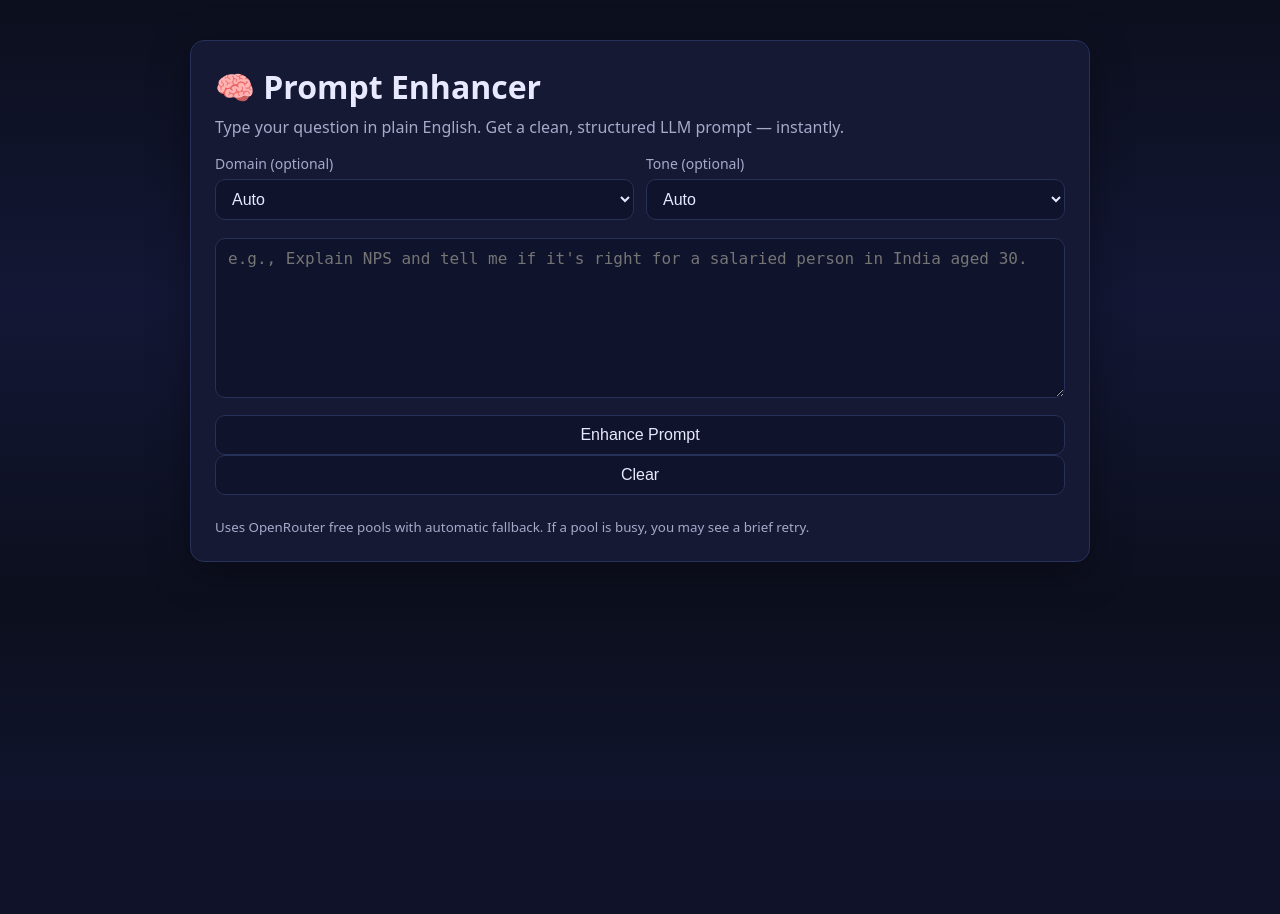
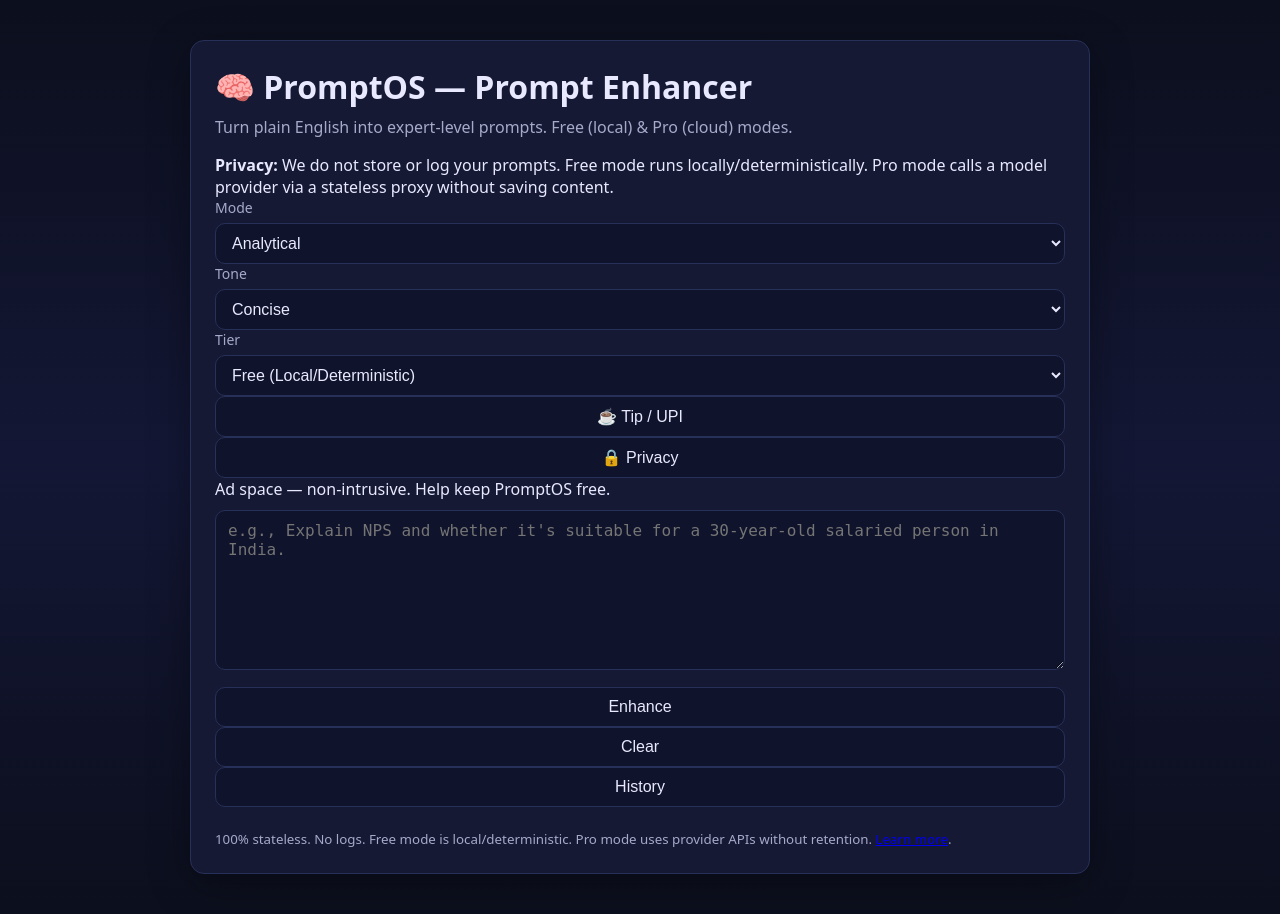
Before and after one commit to babubl/prompt-enhancer, a Flask app: page / in a window 1280 px wide. Before the commit the page ends 598 px from the top, so only its background shows below. Run offline with Flask 3, Linux system fonts and the light colour scheme.

Commit message:
Update index.html

```diff
--- a/templates/index.html
+++ b/templates/index.html
@@ -1,141 +1,220 @@
 <!DOCTYPE html>
 <html lang="en">
 <head>
-  <meta charset="utf-8" />
-  <meta name="viewport" content="width=device-width,initial-scale=1" />
-  <title>🧠 Prompt Enhancer</title>
-  <link rel="stylesheet" href="/static/style.css" />
+  <meta charset="utf-8"/>
+  <meta name="viewport" content="width=device-width,initial-scale=1"/>
+  <title>PromptOS — Prompt Enhancer (V2)</title>
+  <meta name="description" content="Enhance plain-English questions into structured, high-signal prompts. Free and Pro modes. Privacy-first design."/>
+  <link rel="stylesheet" href="/static/style.css"/>
+  <!-- Optional analytics (Plausible). Uncomment after you have a domain. -->
+  <!-- <script defer data-domain="your-domain.com" src="https://plausible.io/js/script.js"></script> -->
 </head>
 <body>
   <main class="container">
-    <header>
-      <h1>🧠 Prompt Enhancer</h1>
-      <p class="sub">Type your question in plain English. Get a clean, structured LLM prompt — instantly.</p>
+    <header class="header">
+      <h1>🧠 PromptOS — Prompt Enhancer</h1>
+      <p class="sub">Turn plain English into expert-level prompts. Free (local) & Pro (cloud) modes.</p>
+      <div class="note" id="privacyBanner">
+        <strong>Privacy:</strong> We do not store or log your prompts. Free mode runs locally/deterministically. Pro mode calls a model provider via a stateless proxy without saving content.
+      </div>
     </header>
 
-    <section class="controls">
-      <label>
-        Domain (optional)
-        <select id="domain">
-          <option value="auto">Auto</option>
-          <option value="general">General</option>
-          <option value="finance">Finance</option>
-          <option value="coding">Coding</option>
-          <option value="writing">Writing</option>
-          <option value="research">Research</option>
-          <option value="legal">Legal</option>
-          <option value="marketing">Marketing</option>
-          <option value="product">Product</option>
-          <option value="education">Education</option>
-          <option value="travel">Travel</option>
+    <section class="bar">
+      <div class="left">
+        <label class="field">
+          <span>Mode</span>
+          <select id="mode">
+            <option value="analytical">Analytical</option>
+            <option value="technical">Technical</option>
+            <option value="creative">Creative</option>
           </select>
         </label>
-
-      <label>
-        Tone (optional)
+        <label class="field">
+          <span>Tone</span>
           <select id="tone">
-          <option value="auto">Auto</option>
             <option value="concise">Concise</option>
             <option value="formal">Formal</option>
             <option value="friendly">Friendly</option>
-          <option value="analytical">Analytical</option>
             <option value="persuasive">Persuasive</option>
             <option value="neutral">Neutral</option>
           </select>
         </label>
+        <label class="field">
+          <span>Tier</span>
+          <select id="tier">
+            <option value="free">Free (Local/Deterministic)</option>
+            <option value="pro">Pro (Cloud LLM)</option>
+          </select>
+        </label>
+      </div>
+      <div class="right">
+        <button id="tip" class="ghost">☕ Tip / UPI</button>
+        <button id="privacy" class="ghost">🔒 Privacy</button>
+      </div>
     </section>
 
-    <section>
-      <textarea id="input" placeholder="e.g., Explain NPS and tell me if it's right for a salaried person in India aged 30."></textarea>
-      <button id="go">Enhance Prompt</button>
+    <aside class="ad-slot" id="ad-slot">
+      <!-- Replace with AdSense/affiliate when ready -->
+      <span>Ad space — non-intrusive. Help keep PromptOS free.</span>
+    </aside>
+
+    <section class="editor">
+      <textarea id="input" placeholder="e.g., Explain NPS and whether it's suitable for a 30-year-old salaried person in India."></textarea>
+      <div class="row">
+        <button id="enhance">Enhance</button>
         <button id="clear" class="ghost">Clear</button>
+        <button id="historyBtn" class="ghost">History</button>
+      </div>
     </section>
 
-    <section id="results" class="hidden">
+    <section id="results" class="results hidden">
       <h2>Enhanced Prompt</h2>
       <pre id="enhanced"></pre>
 
       <h3>Improvements Added</h3>
       <ul id="improvements"></ul>
 
-      <div class="actions">
-        <button id="copyEnhanced">Copy Enhanced Prompt</button>
+      <div class="row">
+        <button id="copyEnhanced">Copy</button>
+        <button id="downloadJSON" class="ghost">Download JSON</button>
       </div>
-      <div id="meta" class="muted"></div>
+      <div id="modelUsed" class="muted"></div>
     </section>
 
-    <footer>
+    <section id="historyPanel" class="history hidden">
+      <div class="row between">
+        <h3>Prompt History (local only)</h3>
+        <button id="clearHistory" class="ghost danger">Clear History</button>
+      </div>
+      <ul id="historyList"></ul>
+    </section>
+
+    <footer class="footer">
       <small>
-        Uses OpenRouter free pools with automatic fallback. If a pool is busy, you may see a brief retry.
+        100% stateless. No logs. Free mode is local/deterministic. Pro mode uses provider APIs without retention. <a href="#" id="privacyLink">Learn more</a>.
       </small>
     </footer>
   </main>
 
+  <!-- Privacy Modal -->
+  <dialog id="privacyModal">
+    <h3>Privacy & Trust</h3>
+    <p>We do not store, log, or retrain on your prompts. Free mode runs locally/deterministically. Pro mode calls a third-party LLM provider (e.g., via OpenRouter) through a stateless proxy; we do not persist your content.</p>
+    <ul>
+      <li>No cookies. No tracking by default.</li>
+      <li>No server-side prompt storage.</li>
+      <li>You may inspect our open-source code.</li>
+    </ul>
+    <button id="closePrivacy">Close</button>
+  </dialog>
+
+  <!-- Tip Modal -->
+  <dialog id="tipModal">
+    <h3>Support PromptOS</h3>
+    <p>If this saved you time, consider a coffee ☕ — funds our private, on-device model development.</p>
+    <ul>
+      <li>UPI: <code>babu@upi</code> (replace with your UPI)</li>
+      <li>Razorpay/Stripe: <a href="#" target="_blank" rel="noopener">https://pay.example.com/buy-coffee</a></li>
+    </ul>
+    <button id="closeTip">Close</button>
+  </dialog>
+
   <script>
     const $ = (id) => document.getElementById(id);
 
-    $("go").addEventListener("click", async () => {
+    const HIST_KEY = "promptos.history.v2";
+    function loadHistory(){ try{return JSON.parse(localStorage.getItem(HIST_KEY)||"[]")}catch{return []} }
+    function saveHistory(entry){ const h=loadHistory(); h.unshift({...entry,ts:Date.now()}); localStorage.setItem(HIST_KEY, JSON.stringify(h.slice(0,200))); }
+    function renderHistory(){
+      const list = $("historyList"); list.innerHTML = "";
+      const hist = loadHistory();
+      if(!hist.length){ const li=document.createElement("li"); li.textContent="No history yet."; list.appendChild(li); return; }
+      for(const item of hist){
+        const li=document.createElement("li");
+        const when = new Date(item.ts).toLocaleString();
+        li.innerHTML = `
+          <div><strong>Input:</strong> ${escapeHtml(item.input).slice(0,240)}</div>
+          <div><strong>Mode:</strong> ${item.mode} &nbsp; <strong>Tone:</strong> ${item.tone} &nbsp; <strong>Tier:</strong> ${item.tier}</div>
+          <div class="row">
+            <button data-action="restore">Restore</button>
+            <button data-action="copy">Copy Result</button>
+            <span class="muted" style="margin-left:auto">${when}</span>
+          </div>
+          <pre>${escapeHtml(item.enhanced).slice(0,1200)}${item.enhanced.length>1200?"…":""}</pre>
+        `;
+        li.querySelector('[data-action="restore"]').onclick = () => {
+          $("input").value = item.input; $("mode").value=item.mode; $("tone").value=item.tone; $("tier").value=item.tier;
+          window.scrollTo({top:0,behavior:"smooth"});
+        };
+        li.querySelector('[data-action="copy"]').onclick = async () => {
+          await navigator.clipboard.writeText(item.enhanced); alert("Copied enhanced prompt from history.");
+        };
+        list.appendChild(li);
+      }
+    }
+    function escapeHtml(s){ return (s||"").replace(/[&<>"']/g, c=>({"&":"&amp;","<":"&lt;",">":"&gt;",'"':"&quot;","'":"&#39;"}[c])) }
+
+    $("historyBtn").onclick = ()=>{ const p=$("historyPanel"); p.classList.toggle("hidden"); if(!p.classList.contains("hidden")) renderHistory(); }
+    $("clearHistory").onclick = ()=>{ localStorage.removeItem(HIST_KEY); renderHistory(); }
+
+    $("privacy").onclick = ()=> $("privacyModal").showModal();
+    $("privacyLink").onclick = (e)=>{ e.preventDefault(); $("privacyModal").showModal(); }
+    $("closePrivacy").onclick = ()=> $("privacyModal").close();
+    $("tip").onclick = ()=> $("tipModal").showModal();
+    $("closeTip").onclick = ()=> $("tipModal").close();
+
+    $("clear").onclick = ()=>{
+      $("input").value=""; $("results").classList.add("hidden");
+      $("enhanced").textContent=""; $("improvements").innerHTML=""; $("modelUsed").textContent="";
+    };
+
+    $("copyEnhanced").onclick = async ()=>{
+      const t = $("enhanced").textContent||""; await navigator.clipboard.writeText(t); alert("Enhanced prompt copied!");
+    };
+
+    $("downloadJSON").onclick = ()=>{
+      const payload = {
+        enhanced: $("enhanced").textContent || "",
+        improvements: Array.from($("improvements").querySelectorAll("li")).map(li=>li.textContent),
+        model_used: $("modelUsed").textContent,
+        generated_at: new Date().toISOString()
+      };
+      const url = URL.createObjectURL(new Blob([JSON.stringify(payload,null,2)],{type:"application/json"}));
+      const a=document.createElement("a"); a.href=url; a.download="promptos-enhancement.json"; document.body.appendChild(a); a.click(); URL.revokeObjectURL(url); a.remove();
+    };
+
+    $("enhance").onclick = async ()=>{
       const input = $("input").value.trim();
-      const domain = $("domain").value;
+      const mode = $("mode").value;
       const tone = $("tone").value;
+      const tier = $("tier").value;
 
-      if (!input) { alert("Please enter a prompt first."); return; }
+      if(!input){ alert("Please enter a prompt first."); return; }
 
-      $("go").disabled = true;
-      $("go").innerText = "Enhancing…";
-
-      try {
-        const r = await fetch("/enhance", {
-          method: "POST",
-          headers: { "Content-Type": "application/json" },
-          body: JSON.stringify({ input, domain, tone })
+      $("enhance").disabled=true; $("enhance").innerText="Enhancing…";
+      try{
+        const res = await fetch("/enhance", {
+          method:"POST",
+          headers:{"Content-Type":"application/json"},
+          body: JSON.stringify({ input, mode, tone, tier })
         });
-
-        let data;
-        try {
-          data = await r.json();
-        } catch {
-          const txt = await r.text();
-          throw new Error(`Non-JSON response (status ${r.status}): ${txt}`);
-        }
-
-        if (!r.ok) {
-          const msg = data?.error ? `${data.error}${data.hint ? " — " + data.hint : ""}` : `Request failed (${r.status})`;
-          throw new Error(msg);
-        }
+        const data = await res.json();
+        if(!res.ok){ throw new Error(data?.error || "Something went wrong"); }
 
         $("results").classList.remove("hidden");
         $("enhanced").textContent = data.enhanced || "(no result)";
-        const list = $("improvements"); list.innerHTML = "";
-        (data.improvements || []).forEach(item => {
-          const li = document.createElement("li");
-          li.textContent = item;
-          list.appendChild(li);
-        });
-        $("meta").textContent = data.model_used ? `Model used: ${data.model_used}` : "";
+        $("modelUsed").textContent = `Model used: ${data.model_used || "unknown"}${data.note ? " — "+data.note : ""}`;
 
-      } catch (e) {
-        console.error(e);
-        alert(`Something went wrong:\n${e.message}`);
-      } finally {
-        $("go").disabled = false;
-        $("go").innerText = "Enhance Prompt";
+        const list = $("improvements"); list.innerHTML="";
+        (data.improvements || []).forEach(it=>{ const li=document.createElement("li"); li.textContent = it; list.appendChild(li); });
+
+        saveHistory({ input, mode, tone, tier, enhanced: data.enhanced });
+      }catch(err){
+        alert(err?.message || String(err));
+      }finally{
+        $("enhance").disabled=false; $("enhance").innerText="Enhance";
       }
-    });
-
-    $("clear").addEventListener("click", () => {
-      $("input").value = "";
-      $("results").classList.add("hidden");
-      $("enhanced").textContent = "";
-      $("improvements").innerHTML = "";
-      $("meta").textContent = "";
-    });
-
-    $("copyEnhanced").addEventListener("click", async () => {
-      const text = $("enhanced").textContent || "";
-      await navigator.clipboard.writeText(text);
-      alert("Enhanced prompt copied!");
-    });
+    };
   </script>
 </body>
 </html>
```
Lines whose indentation alone changed are shown as unchanged.
